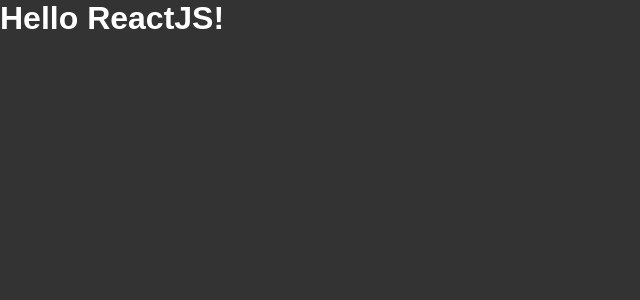
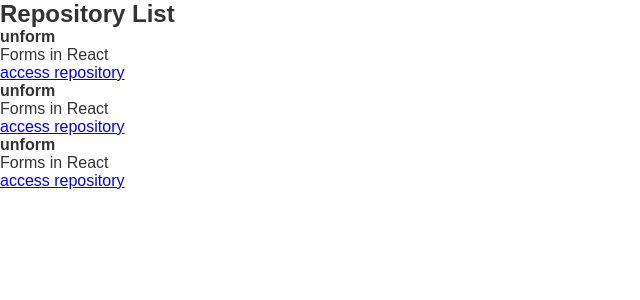
Before and after one commit to TrellixVulnTeam/ten-day-before-42_ENUJ, a React app in the folder 01-github-explorer/: page / in a window 1280 px wide. Shown: the top 300 px of the page, without its empty margins (0-640 px from the left). Built offline with nearby package versions, Linux system fonts and the light colour scheme.

Commit message:
Add RepositoryList component

```diff
--- a/01-github-explorer/src/App.jsx
+++ b/01-github-explorer/src/App.jsx
@@ -1,5 +1,6 @@
+import { RepositoryList } from './RepositoryList'
 import './styles/global.scss'
 
 export function App() {
-  return <h1>Hello ReactJS!</h1>
+  return <RepositoryList />;
 }
--- /dev/null
+++ b/01-github-explorer/src/RepositoryList.jsx
@@ -0,0 +1,24 @@
+export function RepositoryList() {
+  return (
+    <section className="repository-list">
+      <h1>Repository List</h1>
+      <ul>
+        <li>
+          <strong>unform</strong>
+          <p>Forms in React</p>
+          <a href="/">access repository</a>
+        </li>
+        <li>
+          <strong>unform</strong>
+          <p>Forms in React</p>
+          <a href="/">access repository</a>
+        </li>
+        <li>
+          <strong>unform</strong>
+          <p>Forms in React</p>
+          <a href="/">access repository</a>
+        </li>
+      </ul>
+    </section>
+  )
+}
--- a/01-github-explorer/src/styles/global.scss
+++ b/01-github-explorer/src/styles/global.scss
@@ -5,7 +5,6 @@
 }
 
 body {
-  font-family: Arial, Helvetica, sans-serif;
-  background-color: #333;
-  color: #fff;
+  font: 16px Arial, Helvetica, sans-serif;
+  color: #333;
 }
```
